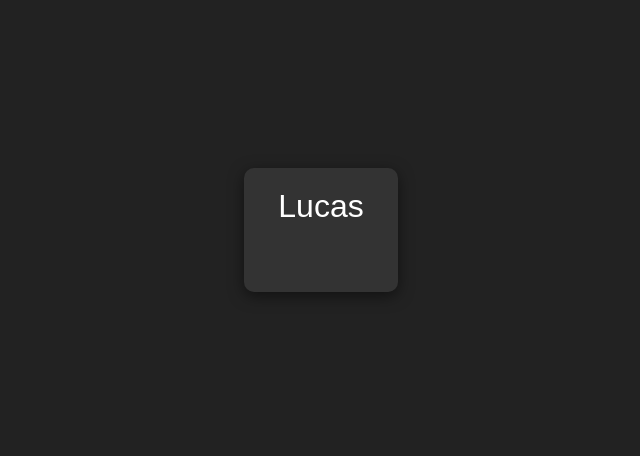
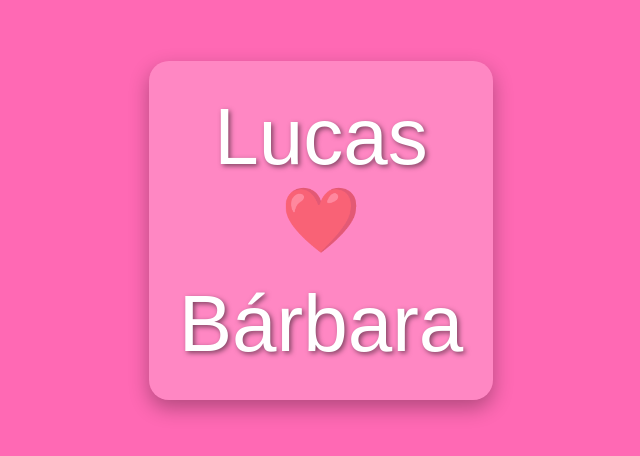
Before and after one commit to caslugab/letreiro-, a plain HTML site: page index.html in a window 1280 px wide. Shown: the part 170-626 px from the top of the page, without its empty margins (319-959 px from the left). Drawn offline with Linux system fonts and the light colour scheme.

Commit message:
Update index.html

```diff
--- a/index.html
+++ b/index.html
@@ -11,27 +11,33 @@
       align-items: center;
       height: 100vh;
       margin: 0;
-      background-color: #222;
+      background-color: #ff69b4; /* Cor de fundo rosa */
+      font-family: Arial, sans-serif;
     }
 
     .painel {
       text-align: center;
-      background: #333;
-      padding: 20px;
-      border-radius: 10px;
-      box-shadow: 0 4px 15px rgba(0, 0, 0, 0.5);
+      background: rgba(255, 255, 255, 0.2); /* Fundo translúcido */
+      padding: 30px;
+      border-radius: 20px;
+      box-shadow: 0 8px 20px rgba(0, 0, 0, 0.3);
     }
 
     .texto {
-      font-family: Arial, sans-serif;
-      font-size: 2em;
+      font-size: 5em; /* Letreiro maior */
       color: #fff;
+      text-shadow: 2px 2px 5px rgba(0, 0, 0, 0.5);
       animation: piscar 1s infinite;
     }
 
-    .texto:nth-child(2) {
-      margin-top: 10px;
-      animation-delay: 0.5s;
+    .texto:nth-child(3) {
+      margin-top: 20px;
+    }
+
+    .coracao {
+      font-size: 4em;
+      color: red;
+      animation: piscar 1.5s infinite;
     }
 
     @keyframes piscar {
@@ -39,7 +45,7 @@
         opacity: 1;
       }
       50% {
-        opacity: 0;
+        opacity: 0.5;
       }
     }
   </style>
@@ -47,6 +53,7 @@
 <body>
   <div class="painel">
     <div class="texto">Lucas</div>
+    <div class="coracao">❤️</div>
     <div class="texto">Bárbara</div>
   </div>
 </body>
```
